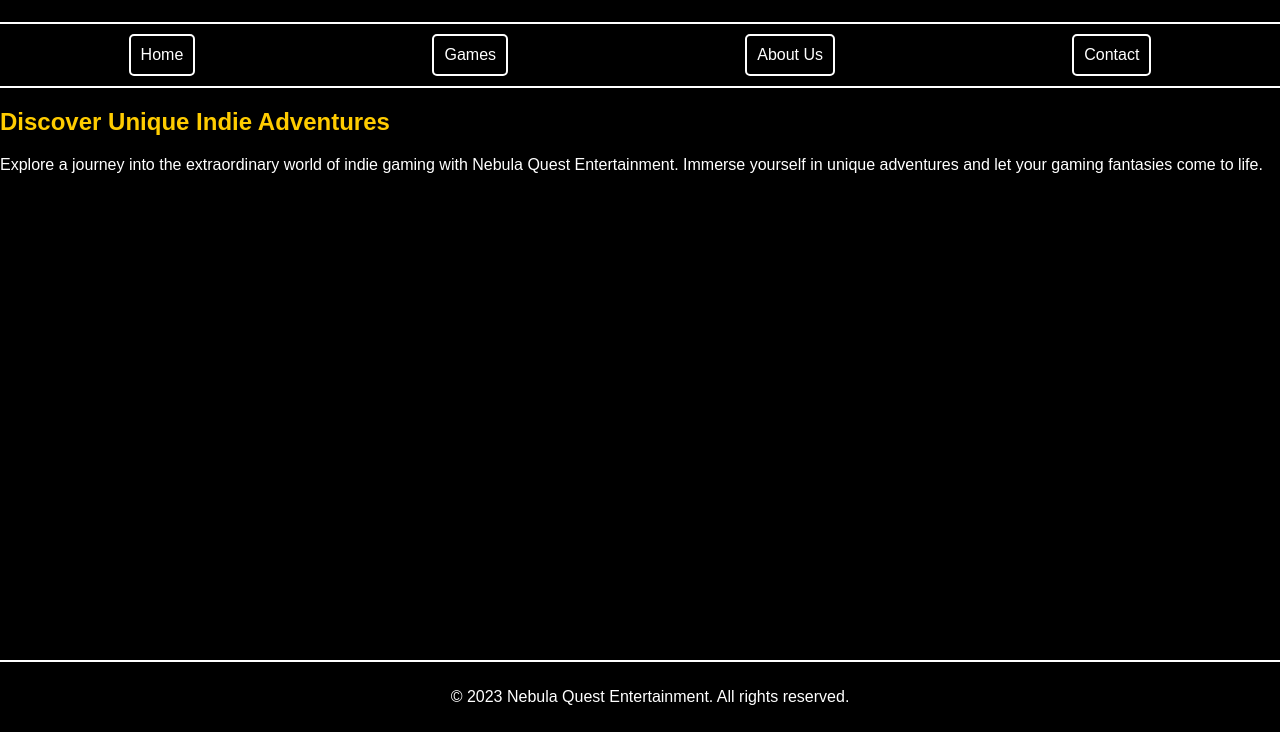
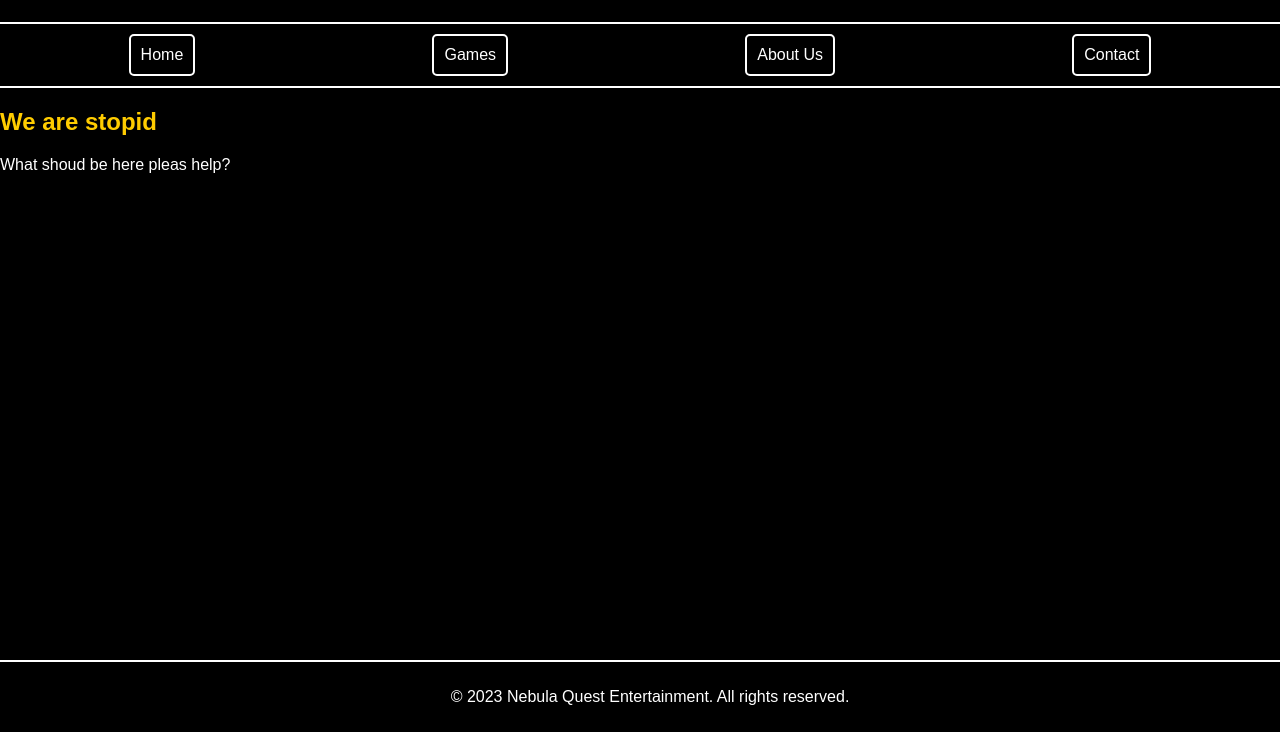
Before and after one commit to NebulaQuestEntertainment/NebulaQuestEntertainment.github.io, a plain HTML site: page index.html in a window 1280 px wide. Shown: the part 68-800 px from the top of the page. Drawn offline with Linux system fonts and the light colour scheme.

Commit message:
Update index.html

```diff
--- a/index.html
+++ b/index.html
@@ -29,8 +29,8 @@
         </div>
     </nav>
 
-    <h2>Discover Unique Indie Adventures</h2>
-    <p>Explore a journey into the extraordinary world of indie gaming with Nebula Quest Entertainment. Immerse yourself in unique adventures and let your gaming fantasies come to life.</p>
+    <h2>We are stopid</h2>
+    <p>What shoud be here pleas help?</p>
 
     <footer>
         <p>&copy; 2023 Nebula Quest Entertainment. All rights reserved.</p>
```
